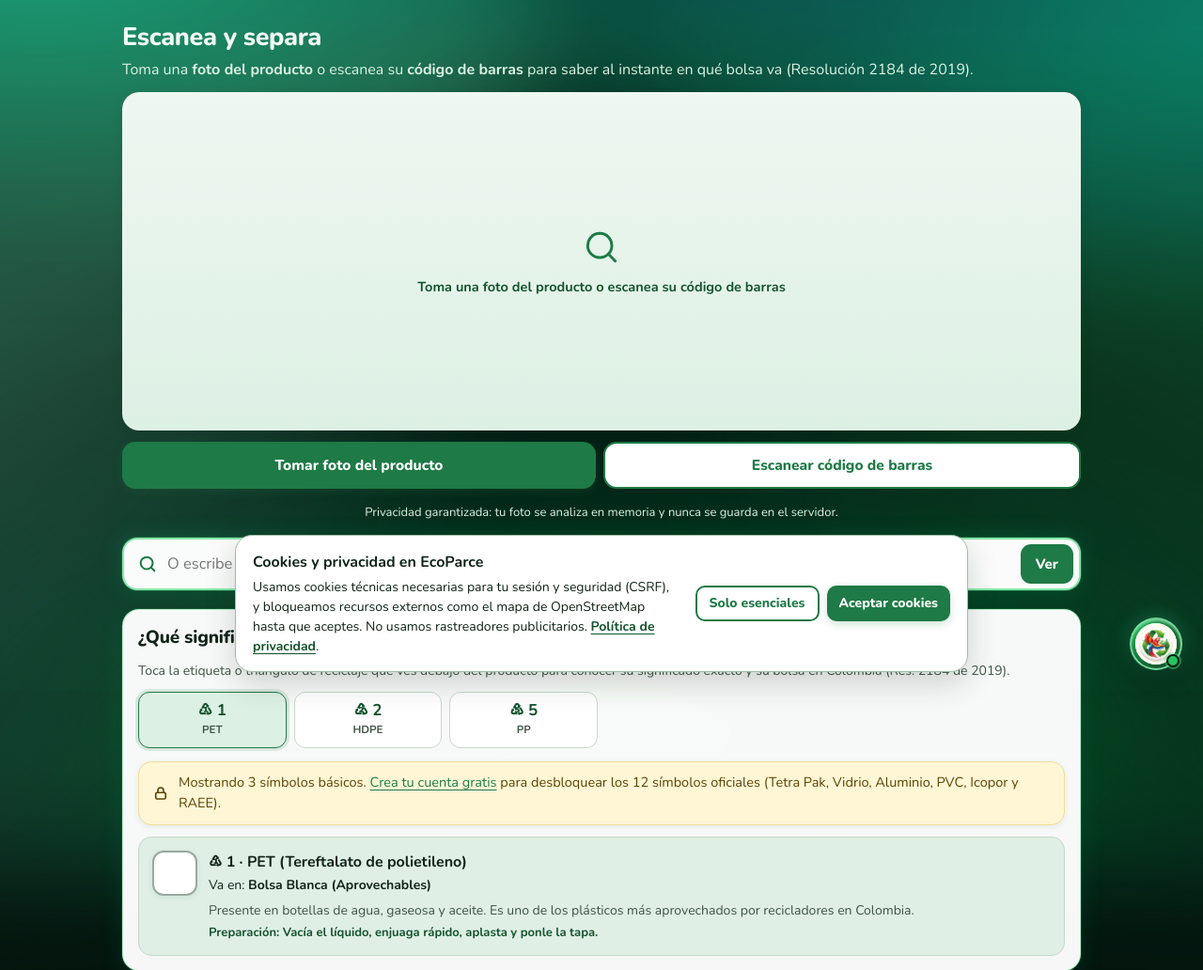
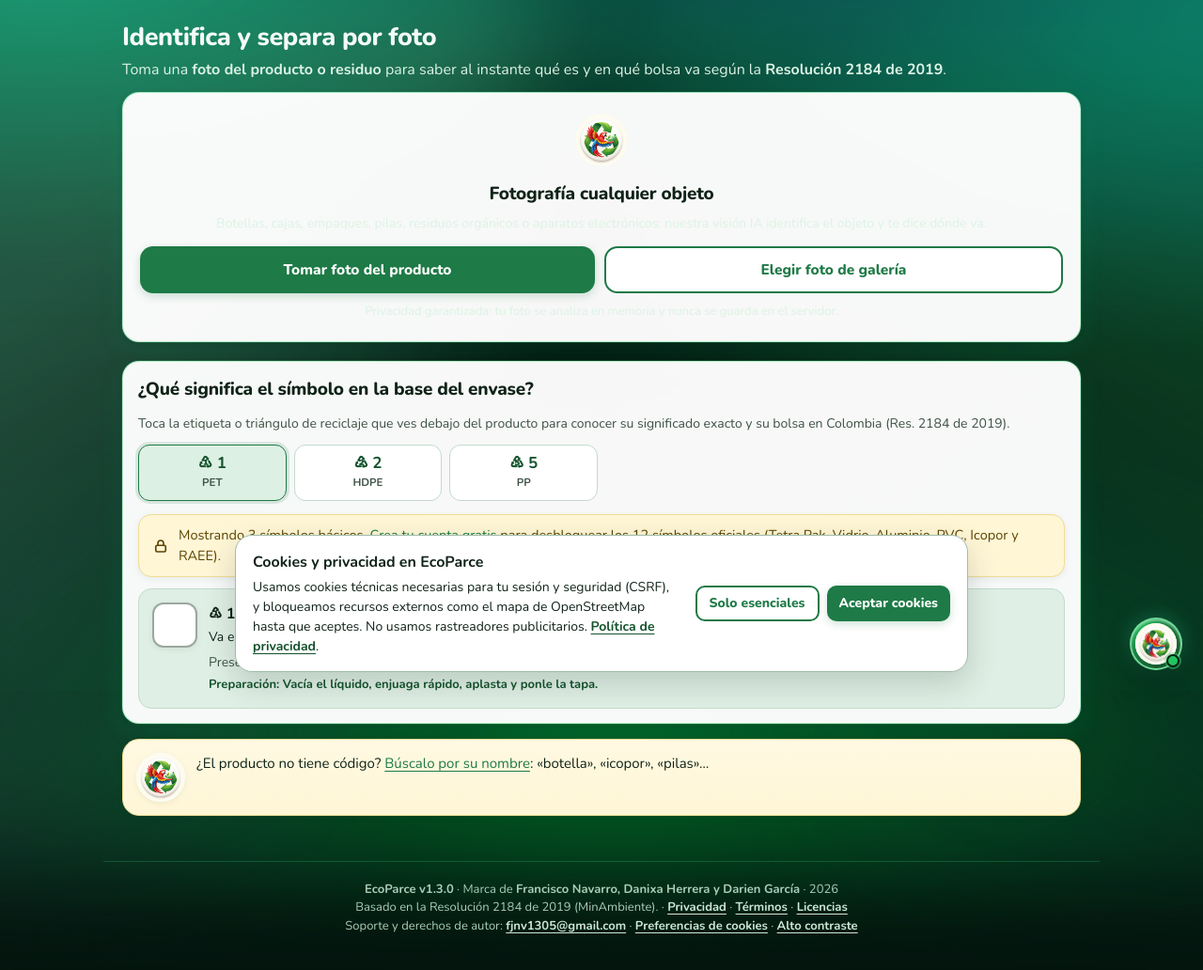
Before and after one commit to INGFRANCISCOVICENT/ecoparce, a Django app: page /escanear/ in a window 1280 px wide. Shown: the part 65-1097 px from the top of the page at 94% size. Run offline with Django 5.2, Linux system fonts and the light colour scheme; parts of the project's set-up code (start-up, migrations or seed data) failed here and were passed over.

Commit message:
quita el escaner de barras en /escanear/ y deja solo identificacion directa por foto IA y galeria (v2.9.5)

```diff
--- a/apps/buscador/templates/buscador/escanear.html
+++ b/apps/buscador/templates/buscador/escanear.html
@@ -1,31 +1,22 @@
 {% extends 'base.html' %}{% load static eco %}
-{% block titulo %}Escanear producto y etiquetas{% endblock %}
+{% block titulo %}Identificar producto por foto{% endblock %}
 {% block contenido %}
-<h1>Escanea y separa</h1>
-<p class="mut">Toma una <strong>foto del producto</strong> o escanea su <strong>código de barras</strong> para saber al instante en qué bolsa va (Resolución 2184 de 2019).</p>
-<div class="escaner" id="escaner">
-  <video id="video" playsinline muted aria-label="Vista de la cámara"></video>
-  <div class="marco" aria-hidden="true"></div>
-  <div class="escaner-vacio" id="escaner-vacio">{% icono 'search' 44 '#1E7A46' 1.6 %}<span>Toma una foto del producto o escanea su código de barras</span></div>
-</div>
-<form id="form-foto" method="post" enctype="multipart/form-data" style="margin-top:12px">{% csrf_token %}
-  <input type="file" id="input-foto" name="foto" accept="image/*" capture="environment" hidden>
-  <div class="row" style="gap:8px;flex-wrap:wrap">
-    <button class="btn p" type="button" id="btn-foto" style="flex:1;min-width:170px">Tomar foto del producto</button>
-    <button class="btn o" type="button" id="btn-camara" style="flex:1;min-width:170px">Escanear código de barras</button>
-  </div>
-  <div class="row" style="gap:8px;flex-wrap:wrap;margin-top:10px">
-    <button class="btn p" type="button" id="btn-capturar" style="flex:1" hidden>Capturar foto ahora</button>
-    <button class="btn o" type="button" id="btn-detener" style="flex:1" hidden>Detener cámara</button>
-  </div>
-</form>
-<p class="xs mut center" style="margin-top:6px">Privacidad garantizada: tu foto se analiza en memoria y nunca se guarda en el servidor.</p>
-
-<form id="form-codigo" class="search" style="margin-top:16px" autocomplete="off">
-  {% icono 'search' 22 '#1E7A46' %}<label class="sr" for="codigo">Número del código de barras o nombre del producto</label>
-  <input id="codigo" name="codigo" maxlength="120" placeholder="O escribe el código de barras o nombre del residuo" required>
-  <button type="submit">Ver</button>
-</form>
+<h1>Identifica y separa por foto</h1>
+<p class="mut">Toma una <strong>foto del producto o residuo</strong> para saber al instante qué es y en qué bolsa va según la <strong>Resolución 2184 de 2019</strong>.</p>
+<section class="card center" style="padding:22px 18px;margin-top:12px">
+  <img src="{% static 'img/logo-96.png' %}" alt="" width="56" height="56" style="border-radius:50%;margin-bottom:8px">
+  <h2 style="margin:0 0 6px;font-size:19px">Fotografía cualquier objeto</h2>
+  <p class="small mut" style="margin:0 0 14px">Botellas, cajas, empaques, pilas, residuos orgánicos o aparatos electrónicos: nuestra visión IA identifica el objeto y te dice dónde va.</p>
+  <form id="form-foto" method="post" enctype="multipart/form-data">{% csrf_token %}
+    <input type="file" id="input-foto" name="foto" accept="image/*" capture="environment" hidden>
+    <input type="file" id="input-galeria" accept="image/*" hidden>
+    <div class="row" style="gap:10px;flex-wrap:wrap;justify-content:center">
+      <button class="btn p" type="button" id="btn-foto" style="flex:1;min-width:180px">Tomar foto del producto</button>
+      <button class="btn o" type="button" id="btn-galeria" style="flex:1;min-width:180px">Elegir foto de galería</button>
+    </div>
+  </form>
+  <p class="xs mut" style="margin:10px 0 0">Privacidad garantizada: tu foto se analiza en memoria y nunca se guarda en el servidor.</p>
+</section>
 
 <div id="resultado" aria-live="polite"></div>
 
@@ -65,6 +56,5 @@
 </section>
 
 <div class="speech" style="margin-top:16px"><img src="{% static 'img/logo-96.png' %}" alt="Escarlata, mascota de EcoParce"><div>¿El producto no tiene código? <a href="{% url 'buscador:buscar' %}">Búscalo por su nombre</a>: «botella», «icopor», «pilas»…</div></div>
-<script src="{% static 'vendor/zxing/zxing.min.js' %}" defer></script>
 <script src="{% static 'js/escaner.js' %}?v={{ APP_VERSION }}" defer data-api="{% url 'buscador:producto' '00000000' %}" data-foto="{% url 'buscador:analizar_foto' %}" data-buscar="{% url 'buscador:buscar' %}" data-asistente="{% url 'buscador:asistente_consultar' %}" id="escaner-js"></script>
 {% endblock %}
--- a/static/js/escaner.js
+++ b/static/js/escaner.js
@@ -11,8 +11,8 @@
   var caja = document.getElementById('escaner');
   var video = document.getElementById('video'), vacio = document.getElementById('escaner-vacio');
   var btn = document.getElementById('btn-camara'), detener = document.getElementById('btn-detener');
-  var btnFoto = document.getElementById('btn-foto'), btnCapturar = document.getElementById('btn-capturar');
-  var inputFoto = document.getElementById('input-foto'), formFoto = document.getElementById('form-foto');
+  var btnFoto = document.getElementById('btn-foto'), btnGaleria = document.getElementById('btn-galeria'), btnCapturar = document.getElementById('btn-capturar');
+  var inputFoto = document.getElementById('input-foto'), inputGaleria = document.getElementById('input-galeria'), formFoto = document.getElementById('form-foto');
   var resultado = document.getElementById('resultado');
   var flujo = null, lector = null, activo = false, ultimo = '', ultimaFotoUrl = '';
 
@@ -317,16 +317,9 @@
   }
 
   function procesarFotoCapturada(blob) {
-    aviso('info', 'Escaneando foto en busca de código o producto…');
-    detectarCodigoEnImagen(blob, ultimaFotoUrl, function (codigoDetectado) {
-      if (codigoDetectado) {
-        ultimo = '';
-        leido(codigoDetectado);
-        return;
-      }
+    aviso('info', 'Analizando tu foto con visión IA…');
     comprimirImagen(blob, function (blobListo) {
       enviarFoto(blobListo, '');
-      });
     });
   }
 
@@ -375,35 +368,47 @@
       : 'No pudimos abrir la cámara. Puedes escribir el número del código.');
   }
 
+  if (btn) {
     btn.addEventListener('click', function () {
       if (!navigator.mediaDevices || !navigator.mediaDevices.getUserMedia) {
-      aviso('error', 'Este navegador no permite usar la cámara aquí. Escribe el número del código.'); return;
+        aviso('error', 'Este navegador no permite usar la cámara aquí.'); return;
       }
-    ultimo = ''; resultado.innerHTML = ''; vacio.hidden = true; btn.hidden = true; detener.hidden = false;
+      ultimo = ''; resultado.innerHTML = ''; if (vacio) vacio.hidden = true; btn.hidden = true; if (detener) detener.hidden = false;
       if (btnCapturar) { btnCapturar.hidden = false; }
       if ('BarcodeDetector' in window) {
         window.BarcodeDetector.getSupportedFormats().then(function (f) { return f.indexOf('ean_13') >= 0 ? conDetector() : conZxing(); })
           .catch(conZxing);
       } else { conZxing(); }
     });
-  detener.addEventListener('click', parar);
+  }
+  if (detener) { detener.addEventListener('click', parar); }
   if (btnCapturar) { btnCapturar.addEventListener('click', capturarDesdeVideo); }
-  if (btnFoto && inputFoto) {
-    btnFoto.addEventListener('click', function () { inputFoto.click(); });
-    inputFoto.addEventListener('change', function () {
-      var archivo = inputFoto.files && inputFoto.files[0];
+
+  function manejarArchivoFoto(inp) {
+    var archivo = inp.files && inp.files[0];
     if (!archivo) { return; }
     if (ultimaFotoUrl && ultimaFotoUrl.indexOf('blob:') === 0) { URL.revokeObjectURL(ultimaFotoUrl); }
     ultimaFotoUrl = URL.createObjectURL(archivo);
     procesarFotoCapturada(archivo);
-      inputFoto.value = '';
-    });
+    inp.value = '';
   }
-  document.getElementById('form-codigo').addEventListener('submit', function (e) {
+
+  if (btnFoto && inputFoto) {
+    btnFoto.addEventListener('click', function () { inputFoto.click(); });
+    inputFoto.addEventListener('change', function () { manejarArchivoFoto(inputFoto); });
+  }
+  if (btnGaleria && inputGaleria) {
+    btnGaleria.addEventListener('click', function () { inputGaleria.click(); });
+    inputGaleria.addEventListener('change', function () { manejarArchivoFoto(inputGaleria); });
+  }
+  var formCodigo = document.getElementById('form-codigo');
+  if (formCodigo) {
+    formCodigo.addEventListener('submit', function (e) {
       e.preventDefault();
       ultimo = '';
       leido(document.getElementById('codigo').value.trim());
     });
+  }
   window.addEventListener('pagehide', parar);
 
   // Decodificador interactivo de símbolos de reciclaje (base del envase)
```
Lines whose indentation alone changed are shown as unchanged.
